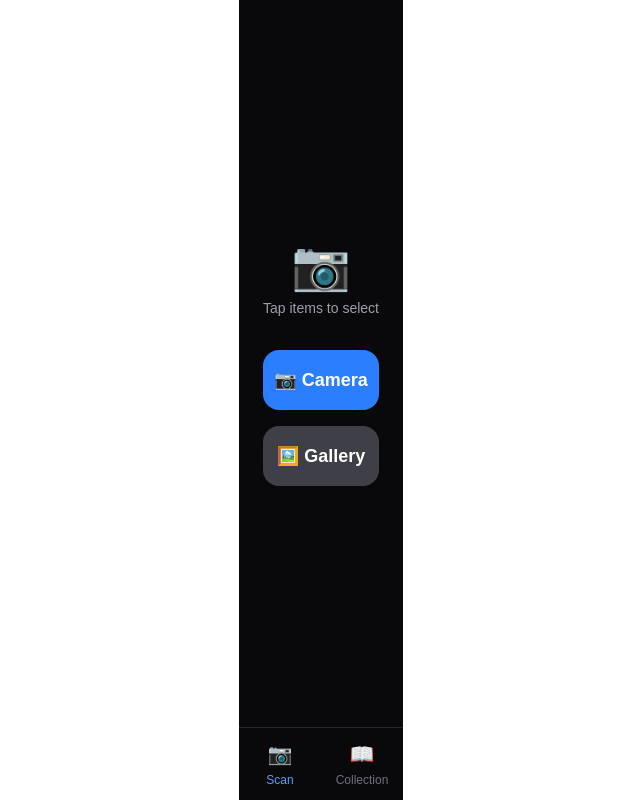
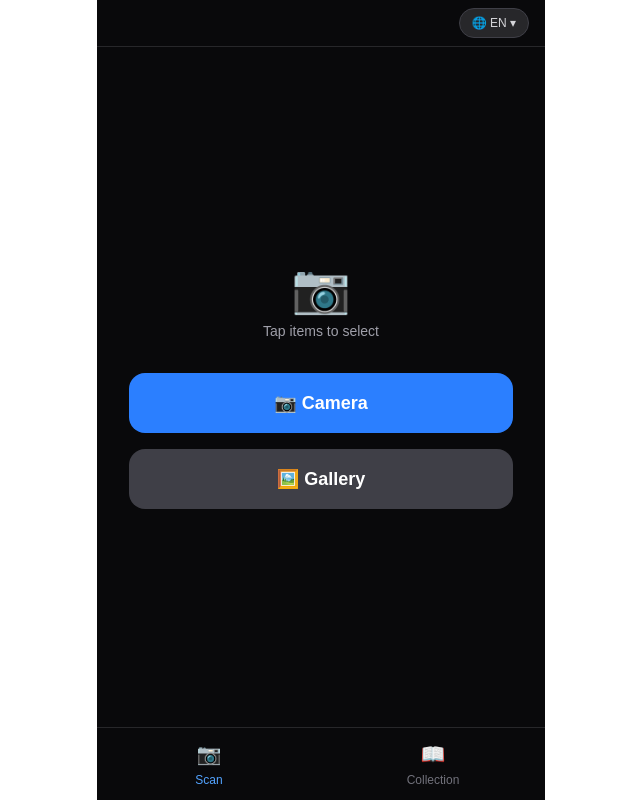
Before and after one commit to YeonSeong-Lee/sseuregi-king, a Next.js app: page /en/scan in a window 1280 px wide. Shown: the whole page, without its empty margins (319-959 px from the left). Built offline with nearby package versions, Linux system fonts and the light colour scheme.

Commit message:
feat: add language picker header to locale layout

```diff
--- a/app/[locale]/layout.tsx
+++ b/app/[locale]/layout.tsx
@@ -1,7 +1,7 @@
-// app/[locale]/layout.tsx
 import { NextIntlClientProvider } from 'next-intl';
 import { getMessages, getTranslations } from 'next-intl/server';
 import { BottomNav } from '@/components/BottomNav';
+import { LanguagePicker } from '@/components/LanguagePicker';
 import { notFound } from 'next/navigation';
 import { routing } from '@/i18n/routing';
 
@@ -20,7 +20,10 @@ export default async function LocaleLayout({
 
   return (
     <NextIntlClientProvider messages={messages}>
-      <div className="flex flex-col h-dvh max-w-md mx-auto bg-zinc-950 text-white">
+      <div className="flex flex-col h-dvh w-full max-w-md mx-auto bg-zinc-950 text-white">
+        <header className="flex justify-end items-center px-4 py-2 border-b border-zinc-800 flex-shrink-0">
+          <LanguagePicker locale={locale} />
+        </header>
         <main className="flex-1 min-h-0 overflow-hidden">{children}</main>
         <BottomNav locale={locale} scanLabel={t('scan')} collectionLabel={t('collection')} />
       </div>
```
